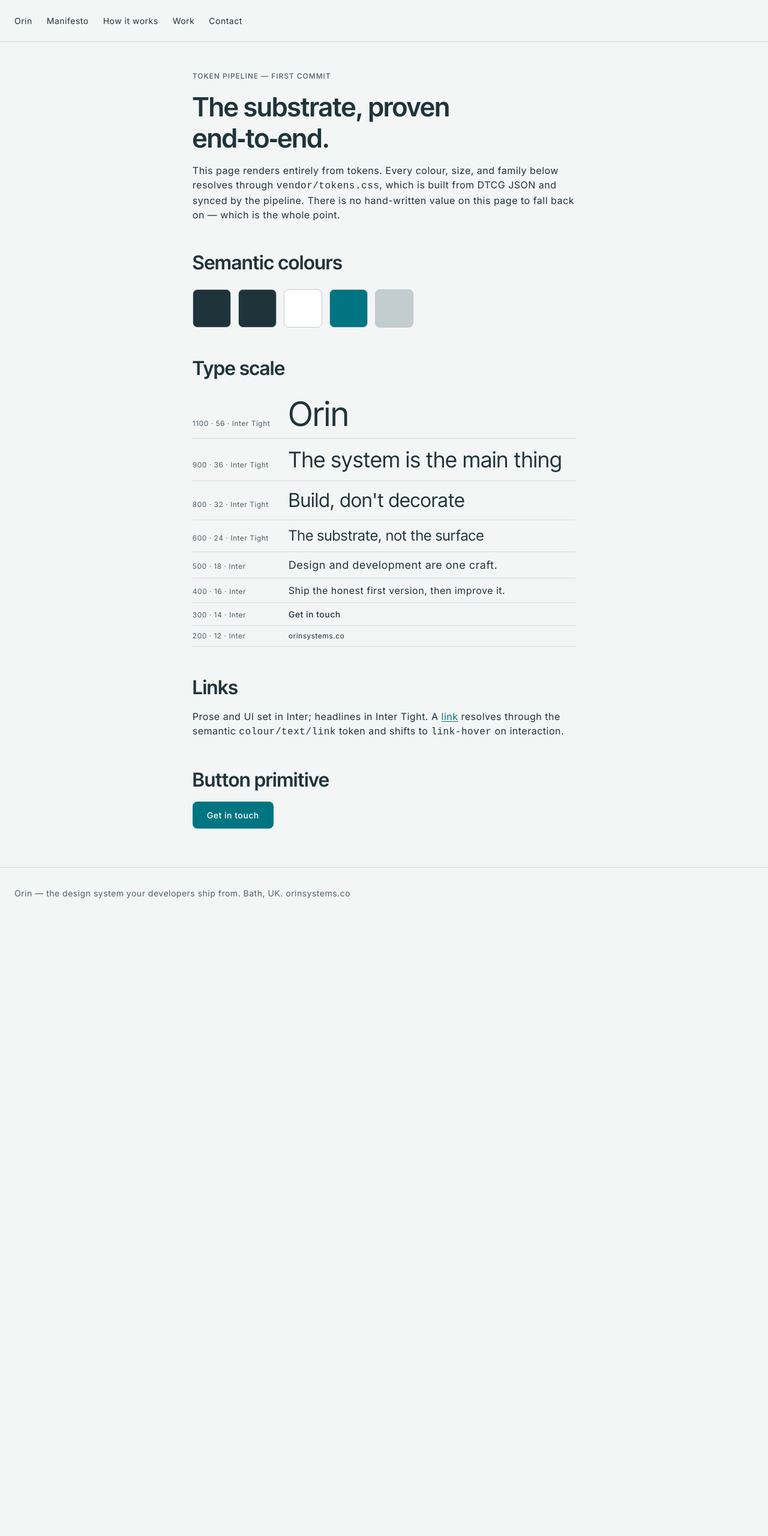
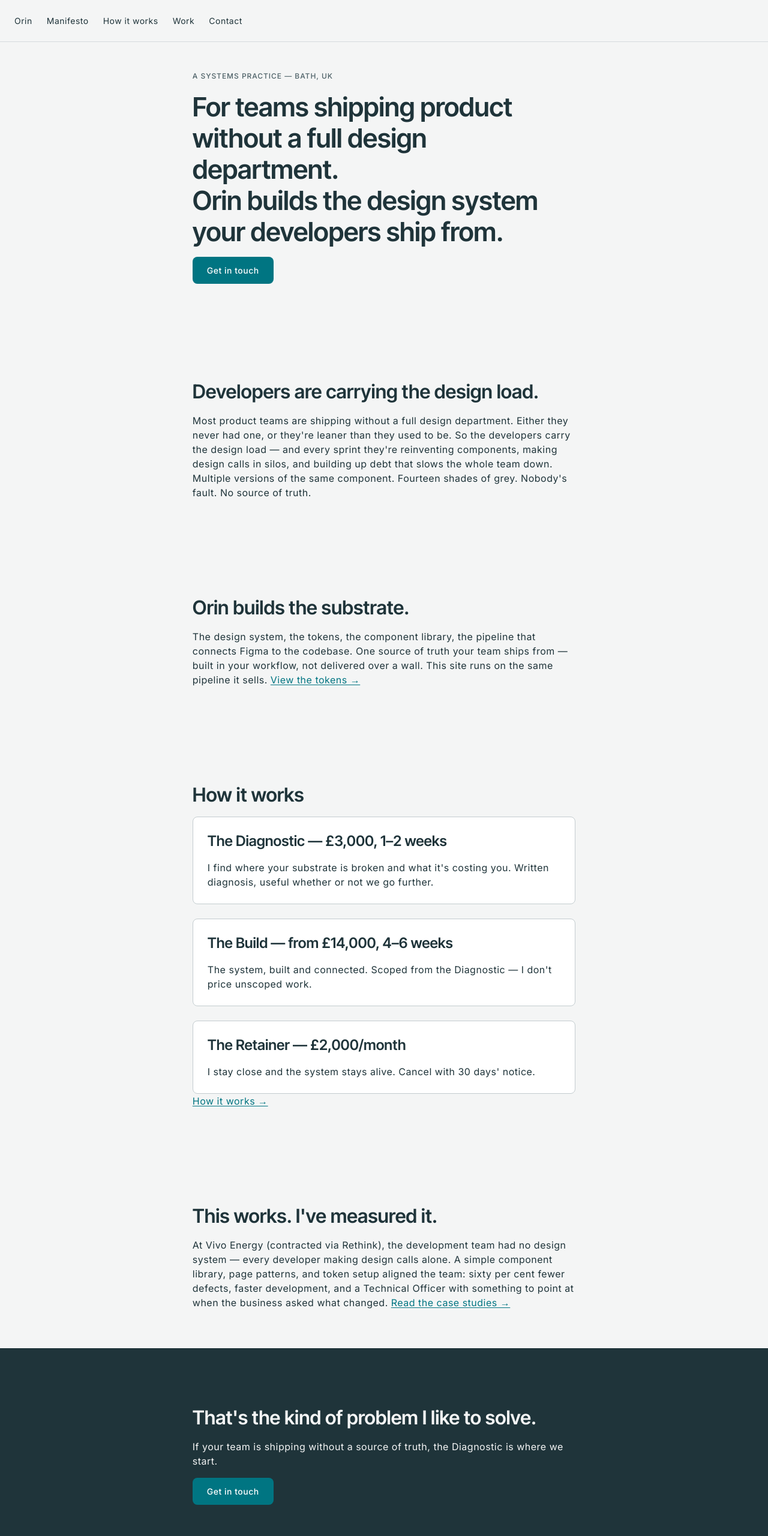
Before and after one commit to Boyzeeboy/orin, a plain HTML site: page site/index.html in a window 1280 px wide. Shown: the top 2560 px of the page at 60% size. Before the commit the page ends 1547 px from the top, so only its background shows below. Drawn offline with Linux system fonts and the light colour scheme.

Commit message:
site: build Home page, move token demo to /tokens
Assembles PHASE5-BUILD.md's approved Home copy across six sections
using existing primitives (button, card, section/wrap, inverse band).
Moves the token pipeline demo from / to /tokens per the standing rule,
linked quietly from the footer.

```diff
--- a/site/index.html
+++ b/site/index.html
@@ -20,45 +20,90 @@
   <a class="skip-link" href="#main">Skip to content</a>
   <div data-include="/partials/nav.html"></div>
 
-  <main id="main" class="section">
-  <div class="wrap">
-    <p class="eyebrow">Token pipeline — first commit</p>
-    <h1>The substrate, proven end&#8209;to&#8209;end.</h1>
-    <p>This page renders entirely from tokens. Every colour, size, and family
-       below resolves through <code>vendor/tokens.css</code>, which is built from
-       DTCG JSON and synced by the pipeline. There is no hand-written value on
-       this page to fall back on — which is the whole point.</p>
+  <main id="main">
 
-    <h2>Semantic colours</h2>
-    <div class="swatches">
-      <span class="swatch swatch--ink"     title="colour/text/default"></span>
-      <span class="swatch swatch--inverse" title="colour/background/inverse"></span>
-      <span class="swatch swatch--paper"   title="colour/background/raised"></span>
-      <span class="swatch swatch--link"    title="colour/text/link"></span>
-      <span class="swatch swatch--border"  title="colour/border/strong"></span>
-    </div>
+    <!-- 1. Hero -->
+    <section class="section">
+      <div class="wrap">
+        <p class="eyebrow">A systems practice — Bath, UK</p>
+        <h1>For teams shipping product without a full design department.<br>
+            Orin builds the design system your developers ship from.</h1>
+        <p><a class="button" href="/contact">Get in touch</a></p>
+      </div>
+    </section>
 
-    <h2>Type scale</h2>
-    <div class="specimen">
-      <div class="specimen-row"><span class="label">1100 · 56 · Inter Tight</span><span style="font-family:var(--font-display);font-size:var(--orin-font-size-1100);line-height:var(--orin-font-line-height-display-large)">Orin</span></div>
-      <div class="specimen-row"><span class="label">900 · 36 · Inter Tight</span><span style="font-family:var(--font-display);font-size:var(--orin-font-size-900)">The system is the main thing</span></div>
-      <div class="specimen-row"><span class="label">800 · 32 · Inter Tight</span><span style="font-family:var(--font-display);font-size:var(--orin-font-size-800)">Build, don't decorate</span></div>
-      <div class="specimen-row"><span class="label">600 · 24 · Inter Tight</span><span style="font-family:var(--font-display);font-size:var(--orin-font-size-600)">The substrate, not the surface</span></div>
-      <div class="specimen-row"><span class="label">500 · 18 · Inter</span><span style="font-family:var(--font-body);font-size:var(--orin-font-size-500)">Design and development are one craft.</span></div>
-      <div class="specimen-row"><span class="label">400 · 16 · Inter</span><span style="font-family:var(--font-body);font-size:var(--orin-font-size-400)">Ship the honest first version, then improve it.</span></div>
-      <div class="specimen-row"><span class="label">300 · 14 · Inter</span><span style="font-family:var(--font-ui);font-size:var(--orin-font-size-300);font-weight:var(--orin-font-weight-medium)">Get in touch</span></div>
-      <div class="specimen-row"><span class="label">200 · 12 · Inter</span><span style="font-family:var(--font-ui);font-size:var(--orin-font-size-200)">orinsystems.co</span></div>
-    </div>
+    <!-- 2. The problem -->
+    <section class="section">
+      <div class="wrap">
+        <h2>Developers are carrying the design load.</h2>
+        <p>Most product teams are shipping without a full design department.
+           Either they never had one, or they're leaner than they used to be.
+           So the developers carry the design load — and every sprint they're
+           reinventing components, making design calls in silos, and building
+           up debt that slows the whole team down. Multiple versions of the
+           same component. Fourteen shades of grey. Nobody's fault. No source
+           of truth.</p>
+      </div>
+    </section>
 
-    <h2>Links</h2>
-    <p>Prose and UI set in Inter; headlines in Inter Tight.
-       A <a href="#">link</a> resolves through the semantic
-       <code>colour/text/link</code> token and shifts to
-       <code>link-hover</code> on interaction.</p>
+    <!-- 3. What Orin does -->
+    <section class="section">
+      <div class="wrap">
+        <h2>Orin builds the substrate.</h2>
+        <p>The design system, the tokens, the component library, the pipeline
+           that connects Figma to the codebase. One source of truth your team
+           ships from — built in your workflow, not delivered over a wall.
+           This site runs on the same pipeline it sells.
+           <a href="/tokens">View the tokens →</a></p>
+      </div>
+    </section>
 
-    <h2>Button primitive</h2>
-    <p><a class="button" href="/contact">Get in touch</a></p>
-  </div>
+    <!-- 4. How it works (compressed) -->
+    <section class="section">
+      <div class="wrap">
+        <h2>How it works</h2>
+        <div class="card">
+          <h3>The Diagnostic — £3,000, 1–2 weeks</h3>
+          <p>I find where your substrate is broken and what it's costing you.
+             Written diagnosis, useful whether or not we go further.</p>
+        </div>
+        <div class="card">
+          <h3>The Build — from £14,000, 4–6 weeks</h3>
+          <p>The system, built and connected. Scoped from the Diagnostic —
+             I don't price unscoped work.</p>
+        </div>
+        <div class="card">
+          <h3>The Retainer — £2,000/month</h3>
+          <p>I stay close and the system stays alive. Cancel with 30 days' notice.</p>
+        </div>
+        <p><a href="/how-it-works">How it works →</a></p>
+      </div>
+    </section>
+
+    <!-- 5. Proof -->
+    <section class="section">
+      <div class="wrap">
+        <h2>This works. I've measured it.</h2>
+        <p>At Vivo Energy (contracted via Rethink), the development team had
+           no design system — every developer making design calls alone. A
+           simple component library, page patterns, and token setup aligned
+           the team: sixty per cent fewer defects, faster development, and a
+           Technical Officer with something to point at when the business
+           asked what changed.
+           <a href="/work">Read the case studies →</a></p>
+      </div>
+    </section>
+
+    <!-- 6. Close (inverse band — heading + button only, no inline links per decisions.md) -->
+    <section class="section section--inverse">
+      <div class="wrap">
+        <h2>That's the kind of problem I like to solve.</h2>
+        <p>If your team is shipping without a source of truth, the
+           Diagnostic is where we start.</p>
+        <p><a class="button" href="/contact">Get in touch</a></p>
+      </div>
+    </section>
+
   </main>
 
   <div data-include="/partials/footer.html"></div>
--- a/site/partials/footer.html
+++ b/site/partials/footer.html
@@ -1,3 +1,4 @@
 <footer class="site-footer">
   <p>Orin — the design system your developers ship from. Bath, UK. orinsystems.co</p>
+  <p><a href="/tokens">This site runs on its own pipeline.</a></p>
 </footer>
--- a/site/styles.css
+++ b/site/styles.css
@@ -118,6 +118,9 @@
   border-radius: var(--orin-radius-md);
   padding: var(--orin-space-6);
 }
+.card + .card { margin-top: var(--orin-space-6); }
+.card h3 { margin-top: 0; }
+.card :last-child { margin-bottom: 0; }
 
 .eyebrow {
   font-family: var(--font-ui);
@@ -135,9 +138,9 @@
 .site-nav a:hover { color: var(--link); }
 .site-footer { padding: var(--orin-space-8) var(--orin-space-6); border-top: 1px solid var(--rule); color: var(--ink-muted); }
 
-/* --- specimen: pipeline proof. Move to /tokens when Home lands — do not delete;
-   it's the proof artefact for technical buyers ("this site runs on its own
-   pipeline"). Scope these rules to that page once it exists. --- */
+/* --- specimen: pipeline proof, lives at /tokens. Do not delete — it's the
+   proof artefact for technical buyers ("this site runs on its own pipeline").
+   Only /tokens/index.html references these classes. --- */
 .swatches { display: flex; flex-wrap: wrap; gap: var(--orin-space-3); margin: var(--orin-space-6) 0; }
 .swatch { width: var(--orin-space-16); height: var(--orin-space-16); border-radius: var(--orin-radius-md); border: 1px solid var(--rule-strong); }
 .swatch--ink     { background: var(--orin-colour-text-default); }
```
Also changed, not shown: decisions.md (+42 -0 lines), site/tokens/index.html (added, +67 -0 lines).
